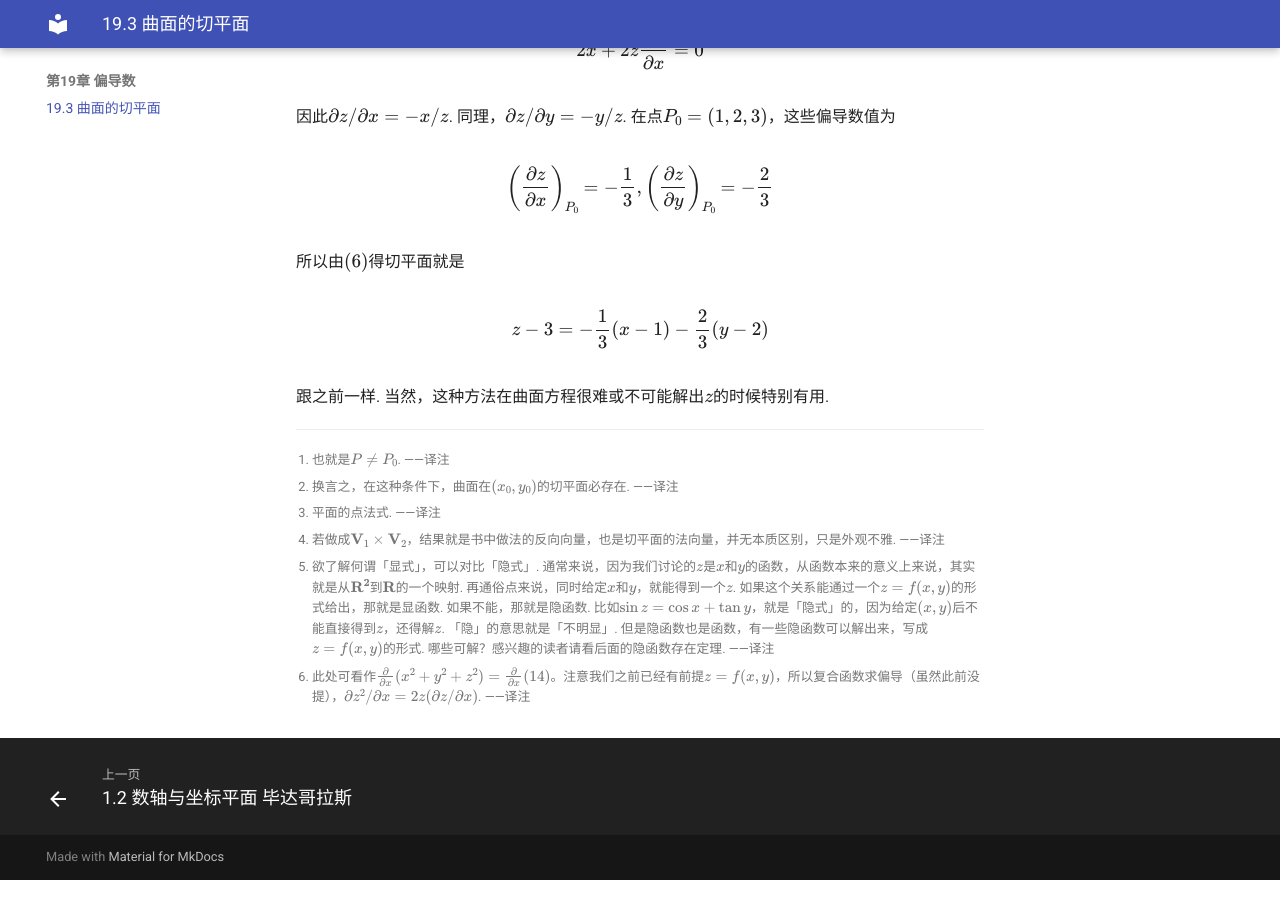
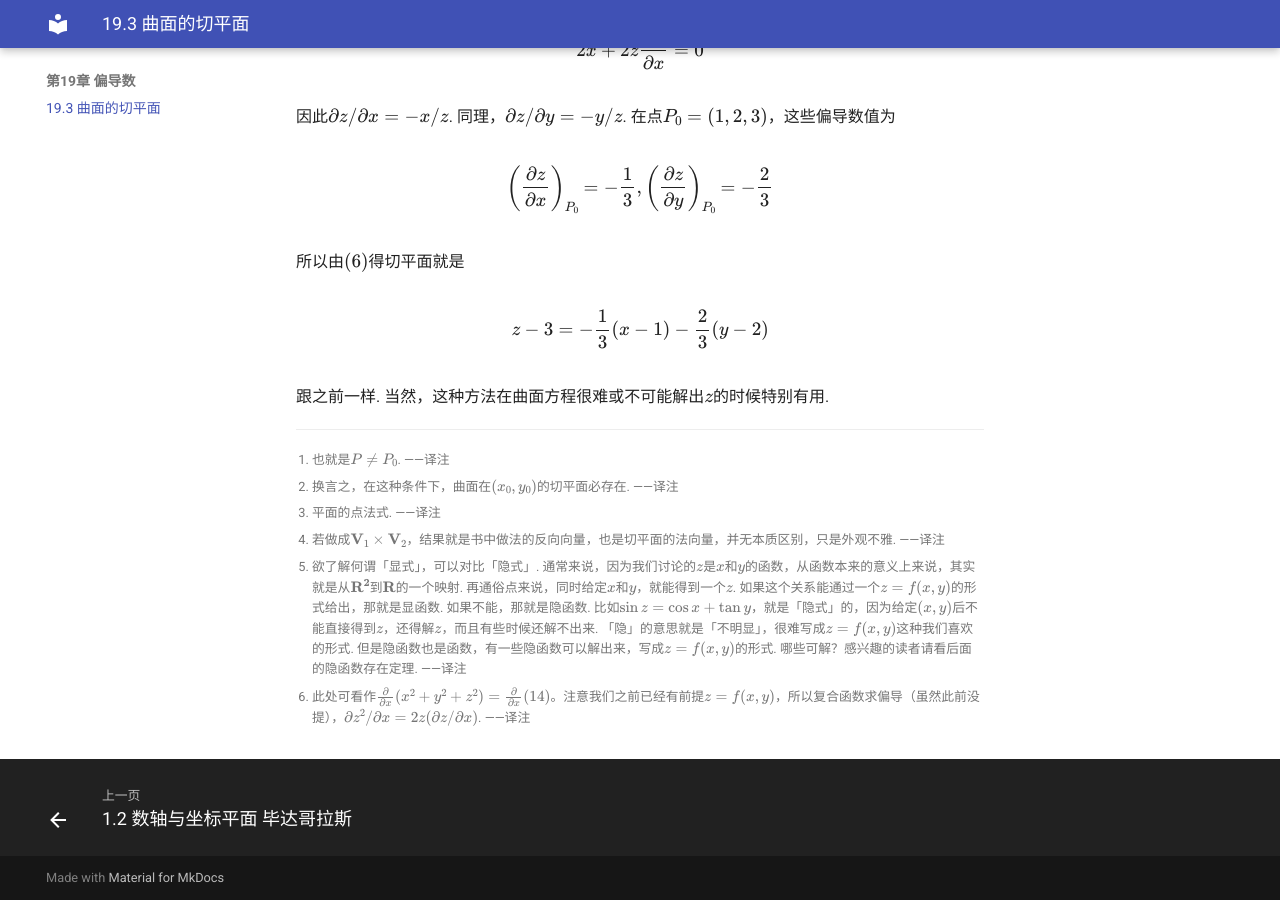
Before and after one commit to MitochondriaCN/cwag-chinese, an MkDocs documentation site: the page built from docs/19/3.md, in a window 1280 px wide and 900 px high, scrolled down 4659 px. Built offline with MkDocs 1.6.1 and Material for MkDocs 9.7.7, drawn with Linux system fonts in a browser that asks for light colours.

Commit message:
fix: 修正注释中对隐函数的描述，增加了更清晰的解释

```diff
--- a/docs/19/3.md
+++ b/docs/19/3.md
@@ -125,6 +125,6 @@ $$z-3=-\frac{1}{3}(x-1)-\frac{2}{3}(y-2)$$
 
 [^4]: 若做成$\mathbf{V}_1 \times \mathbf{V}_2$，结果就是书中做法的反向向量，也是切平面的法向量，并无本质区别，只是外观不雅. ——译注
 
-[^5]: 欲了解何谓「显式」，可以对比「隐式」. 通常来说，因为我们讨论的$z$是$x$和$y$的函数，从函数本来的意义上来说，其实就是从$\mathbf{R^2}$到$\mathbf{R}$的一个映射. 再通俗点来说，同时给定$x$和$y$，就能得到一个$z$. 如果这个关系能通过一个$z=f(x,y)$的形式给出，那就是显函数. 如果不能，那就是隐函数. 比如$\sin z=\cos x+\tan y$，就是「隐式」的，因为给定$(x,y)$后不能直接得到$z$，还得解$z$. 「隐」的意思就是「不明显」. 但是隐函数也是函数，有一些隐函数可以解出来，写成$z=f(x,y)$的形式. 哪些可解？感兴趣的读者请看后面的隐函数存在定理. ——译注
+[^5]: 欲了解何谓「显式」，可以对比「隐式」. 通常来说，因为我们讨论的$z$是$x$和$y$的函数，从函数本来的意义上来说，其实就是从$\mathbf{R^2}$到$\mathbf{R}$的一个映射. 再通俗点来说，同时给定$x$和$y$，就能得到一个$z$. 如果这个关系能通过一个$z=f(x,y)$的形式给出，那就是显函数. 如果不能，那就是隐函数. 比如$\sin z=\cos x+\tan y$，就是「隐式」的，因为给定$(x,y)$后不能直接得到$z$，还得解$z$，而且有些时候还解不出来. 「隐」的意思就是「不明显」，很难写成$z=f(x,y)$这种我们喜欢的形式. 但是隐函数也是函数，有一些隐函数可以解出来，写成$z=f(x,y)$的形式. 哪些可解？感兴趣的读者请看后面的隐函数存在定理. ——译注
 
 [^6]: 此处可看作$\frac{\partial}{\partial x}(x^2+y^2+z^2)=\frac{\partial}{\partial x}(14)$。注意我们之前已经有前提$z=f(x,y)$，所以复合函数求偏导（虽然此前没提），$\partial z^2/\partial x=2z (\partial z/\partial x)$. ——译注
```
